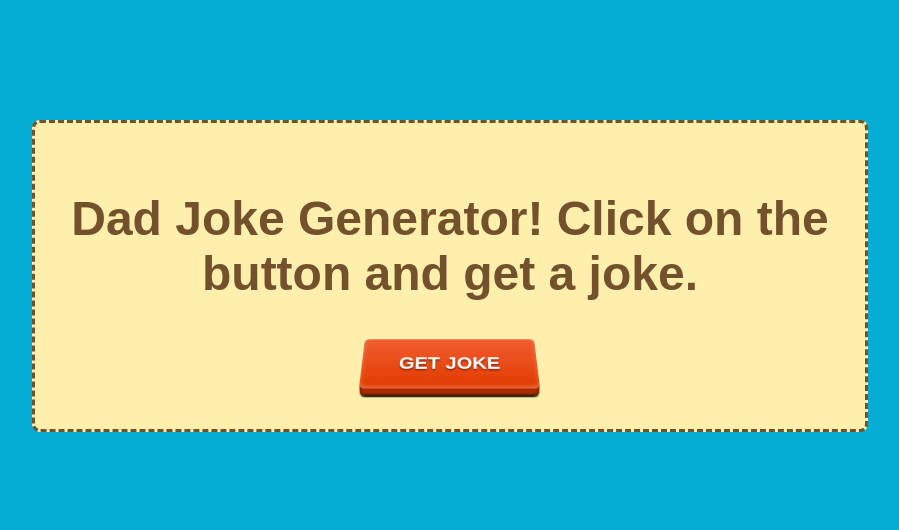
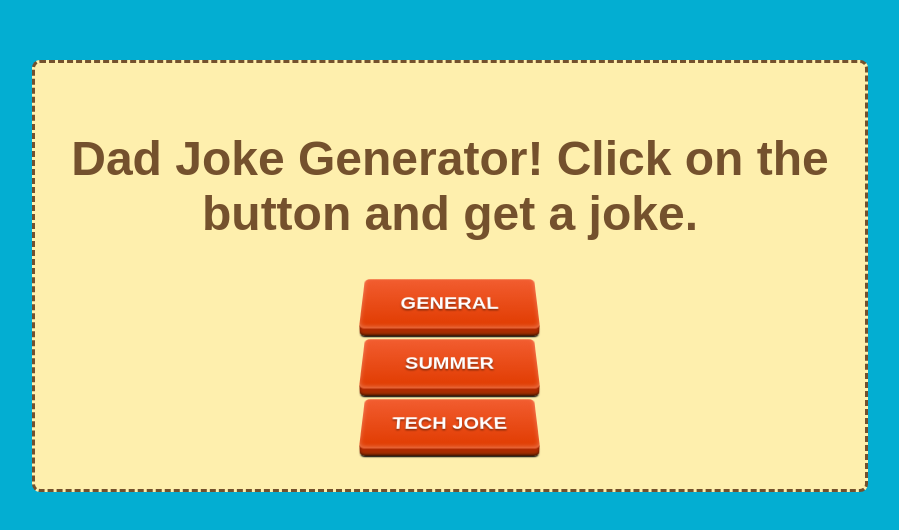
Before and after one commit to slippyishappy/dad-jokes-generator, a website: page public/index.html in a window 1280 px wide. Shown: the part 132-662 px from the top of the page, without its empty margins (190-1089 px from the left). Drawn offline with Linux system fonts and the light colour scheme; a web font is replaced by a local one.

Commit message:
Added more themes

```diff
--- a/public/custom.css
+++ b/public/custom.css
@@ -1,10 +1,10 @@
-#joke-btn,
-#joke-btn:before,
-#joke-btn:after {
+.joke-btn,
+.joke-btn:before,
+.joke-btn:after {
   box-sizing: border-box;
 }
 
-#joke-btn {
+.joke-btn {
   touch-action: manipulation;
   position: relative;
   background: transparent;
@@ -28,12 +28,12 @@
   transition: 0.15s ease-in-out;
 }
 
-#joke-btn {
+.joke-btn {
   touch-action: manipulation;
   -webkit-transform: perspective(500px) rotateX(35deg);
 }
 
-#joke-btn:before {
+.joke-btn:before {
   content: "";
   display: block;
   position: absolute;
@@ -49,7 +49,7 @@
   box-shadow: inset 0 -2px 5px rgba(255, 255, 255, 0.3);
 }
 
-#joke-btn:after {
+.joke-btn:after {
   content: "";
   display: block;
   position: absolute;
@@ -69,25 +69,25 @@
   transition: 0.15s ease-in-out;
 }
 
-#joke-btn:hover {
+.joke-btn:hover {
   top: -3px;
 }
 
-#joke-btn:hover:after {
+.joke-btn:hover:after {
   height: 18.5px;
   bottom: -13px;
 }
 
-#joke-btn:active {
+.joke-btn:active {
   top: 0px;
 }
 
-#joke-btn:active:after {
+.joke-btn:active:after {
   height: 15px;
   bottom: -10px;
 }
 
-#joke-btn .text {
+.joke-btn .text {
   font-family: var(--font-main);
   position: relative;
   z-index: 2;
--- a/public/index.html
+++ b/public/index.html
@@ -8,10 +8,12 @@
     <title>Dad Joke Generator</title>
 </head>
 <body>
-    <div class="container">
+    <div class="card">
         <h1>Dad Joke Generator! Click on the button and get a joke.</h1>
         <p id="joke"></p>
-        <button id="joke-btn"><span class="text">Get Joke</span></button>
+        <button id="general" class="joke-btn"><span class="text">General</span></button>
+        <button id="summer" class="joke-btn"><span class="text">Summer</span></button>
+        <button id="tech" class="joke-btn"><span class="text">Tech Joke</span></button>
     </div>
 
     <script src="script.js"></script>
--- a/public/script.js
+++ b/public/script.js
@@ -1,9 +1,8 @@
-const btn = document.querySelector('#joke-btn');
 const jokeDisplay = document.querySelector('#joke');
 
-btn.addEventListener('click', async () => {
+const generateJoke = async (theme = 'general') => {
   try {
-    const response = await fetch('/joke');
+    const response = await fetch(`/joke/${theme}`);
     if (!response.ok) {
       throw new Error(`HTTP error! status: ${response.status}`);
     }
@@ -11,5 +10,10 @@ btn.addEventListener('click', async () => {
     jokeDisplay.textContent = data.joke;
   } catch (error) {
     console.error('There was a problem with the fetch operation:', error);
+    jokeDisplay.textContent = 'Failed to fetch joke. Please try again.';
   }
-});
+};
+
+document.querySelector('#general').addEventListener('click', () => generateJoke());
+document.querySelector('#summer').addEventListener('click', () => generateJoke('summer'));
+document.querySelector('#technology').addEventListener('click', () => generateJoke('technology'));
--- a/public/style.css
+++ b/public/style.css
@@ -22,7 +22,7 @@ body {
     background-color: #03AED2;
 }
 
-.container {
+.card {
     width: 60%;
     padding: 1.5em;
     background-color: #FEEFAD;
--- a/server.js
+++ b/server.js
@@ -11,11 +11,13 @@ app.use(express.static(path.join(__dirname, 'public')));
 
 const genAI = new GoogleGenerativeAI(process.env.API_KEY);
 
-app.get('/joke', async (req, res) => {
+app.get('/joke:theme?', async (req, res) => {
   try {
     const model = genAI.getGenerativeModel({ model: "gemini-pro" });
     const timestamp = Date.now();
-    const prompt = `Write a short, one-sentence funny and understandable dad joke. Make it unique and different from previous jokes. Timestamp: ${timestamp}. Make sure to show only the joke.`;
+    const theme = req.params.theme || 'general';
+
+    const prompt = `Write a short, one-sentence funny and understandable dad joke about ${theme}. Make it unique and different from previous jokes. Timestamp: ${timestamp}. Make sure to show only the joke.`;
 
     const result = await model.generateContent({
       contents: [{ role: "user", parts: [{ text: prompt }]}],
```
